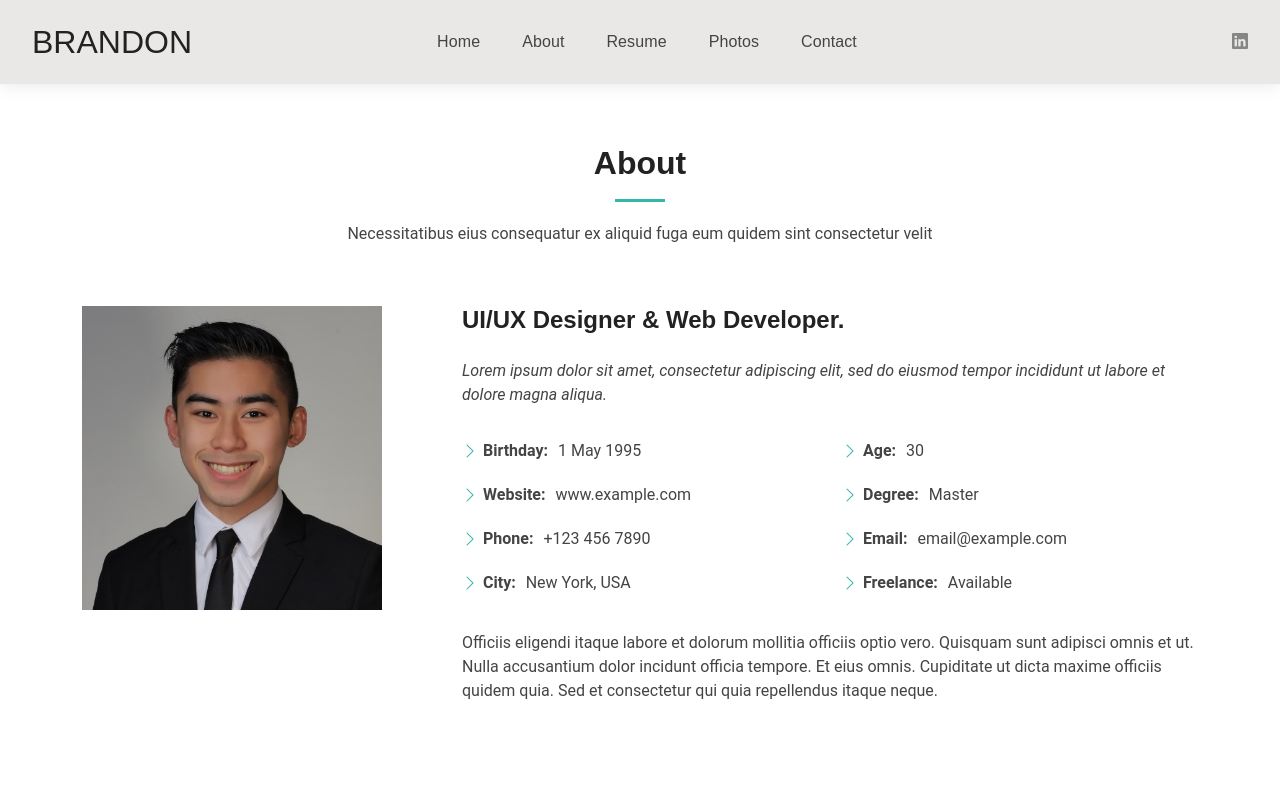
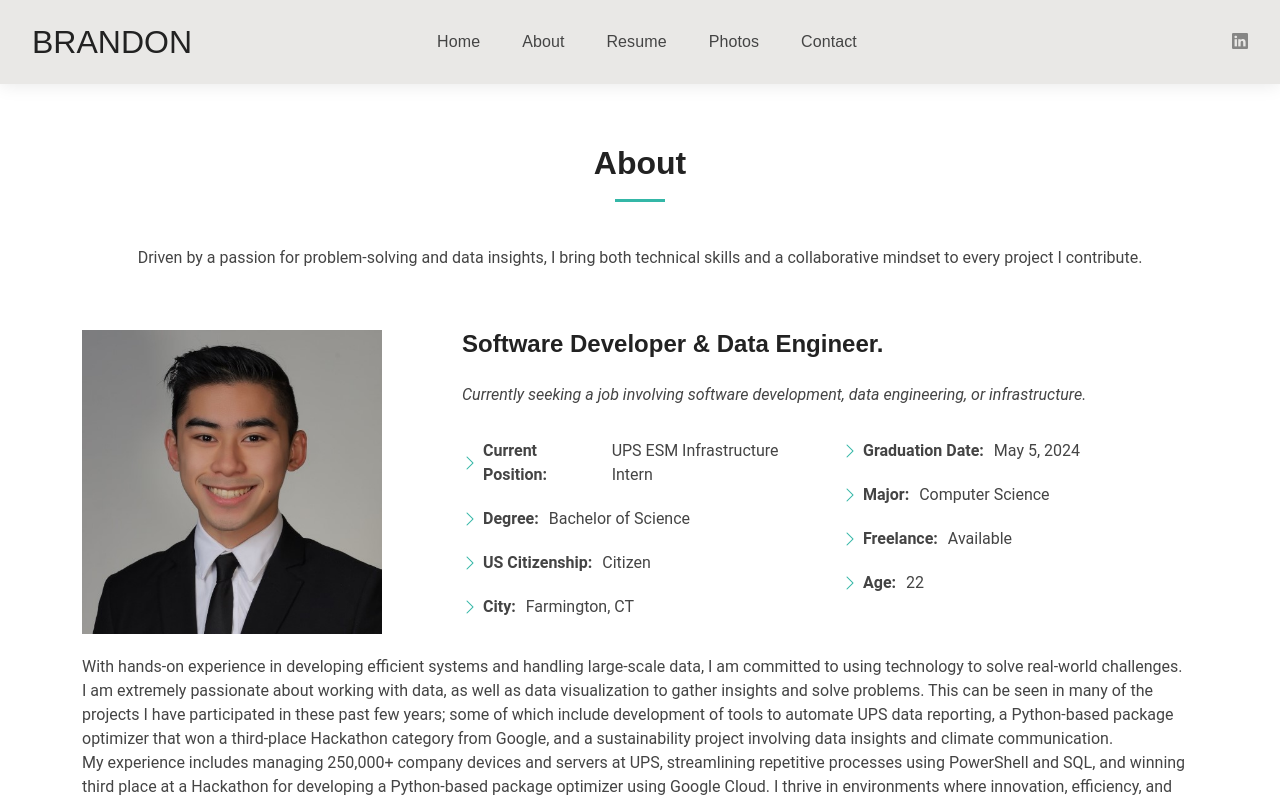
Before and after one commit to bhansea/Personal-Website, a Next.js app: page /about in a window 1280 px wide. Shown: the top 800 px of the page. Built offline with nearby package versions, Linux system fonts and the light colour scheme.

Commit message:
Add personal info to about page

```diff
--- a/src/app/about/page.js
+++ b/src/app/about/page.js
@@ -55,9 +55,9 @@ export default function About() {
       <Head>
         <meta charSet="utf-8" />
         <meta name="viewport" content="width=device-width, initial-scale=1.0" />
-        <title>About - Personal Portfolio</title>
+        <title>About - Personal Stats</title>
         <meta name="description" content="Personal portfolio showcasing skills and experience" />
-        <meta name="keywords" content="portfolio, web developer, ui/ux" />
+        <meta name="keywords" content="portfolio, brandon, software engineer, stats" />
         <link href="/assets/img/favicon.png" rel="icon" />
         <link href="/assets/img/apple-touch-icon.png" rel="apple-touch-icon" />
       </Head>
@@ -67,7 +67,9 @@ export default function About() {
         <section id="about" className="about section">
           <div className="container section-title" data-aos="fade-up">
             <h2>About</h2>
-            <p>Necessitatibus eius consequatur ex aliquid fuga eum quidem sint consectetur velit</p>
+            <p>
+                <br />Driven by a passion for problem-solving and data insights, I bring both technical skills and a collaborative mindset to every project I contribute.
+            </p>
           </div>
 
           <div className="container" data-aos="fade-up" data-aos-delay="100">
@@ -76,33 +78,38 @@ export default function About() {
                 <Image src="/assets/img/profile-img.jpg" className="img-fluid" alt="Profile" width={300} height={400} />
               </div>
               <div className="col-lg-8 content">
-                <h2>UI/UX Designer &amp; Web Developer.</h2>
-                <p className="fst-italic py-3">
-                  Lorem ipsum dolor sit amet, consectetur adipiscing elit, sed do eiusmod tempor incididunt ut labore et dolore magna aliqua.
+                <h2>Software Developer &amp; Data Engineer.</h2>
+                <p className="fst-italic py-3" style={{ fontSize: '16px', marginTop: '0px !important' }}>
+                    Currently seeking a job involving software development, data engineering, or infrastructure.
                 </p>
                 <div className="row">
                   <div className="col-lg-6">
                     <ul>
-                      <li><i className="bi bi-chevron-right"></i> <strong>Birthday:</strong> <span>1 May 1995</span></li>
-                      <li><i className="bi bi-chevron-right"></i> <strong>Website:</strong> <span>www.example.com</span></li>
-                      <li><i className="bi bi-chevron-right"></i> <strong>Phone:</strong> <span>+123 456 7890</span></li>
-                      <li><i className="bi bi-chevron-right"></i> <strong>City:</strong> <span>New York, USA</span></li>
+                      <li><i className="bi bi-chevron-right"></i> <strong>Current Position:</strong> <span>UPS ESM Infrastructure Intern</span></li>
+                      <li><i className="bi bi-chevron-right"></i> <strong>Degree:</strong> <span>Bachelor of Science</span></li>
+                      <li><i className="bi bi-chevron-right"></i> <strong>US Citizenship:</strong> <span>Citizen</span></li>
+                      <li><i className="bi bi-chevron-right"></i> <strong>City:</strong> <span>Farmington, CT</span></li>
                     </ul>
                   </div>
                   <div className="col-lg-6">
                     <ul>
-                      <li><i className="bi bi-chevron-right"></i> <strong>Age:</strong> <span>30</span></li>
-                      <li><i className="bi bi-chevron-right"></i> <strong>Degree:</strong> <span>Master</span></li>
-                      <li><i className="bi bi-chevron-right"></i> <strong>Email:</strong> <span>email@example.com</span></li>
+                      <li><i className="bi bi-chevron-right"></i> <strong>Graduation Date:</strong> <span>May 5, 2024</span></li>
+                      <li><i className="bi bi-chevron-right"></i> <strong>Major:</strong> <span>Computer Science</span></li>
                       <li><i className="bi bi-chevron-right"></i> <strong>Freelance:</strong> <span>Available</span></li>
+                      <li><i className="bi bi-chevron-right"></i> <strong>Age:</strong> <span>22</span></li>
                     </ul>
                   </div>
                 </div>
-                <p className="py-3">
-                  Officiis eligendi itaque labore et dolorum mollitia officiis optio vero. Quisquam sunt adipisci omnis et ut. Nulla accusantium dolor incidunt officia tempore. Et eius omnis. Cupiditate ut dicta maxime officiis quidem quia. Sed et consectetur qui quia repellendus itaque neque.
-                </p>
+
               </div>
             </div>
+
+            <p className="py-3">
+                With hands-on experience in developing efficient systems and handling large-scale data, I am committed to using technology to solve real-world challenges.
+                <br />I am extremely passionate about working with data, as well as data visualization to gather insights and solve problems. This can be seen in many of the projects I have participated in these past few years; some of which include development of tools to automate UPS data reporting, a Python-based package optimizer that won a third-place Hackathon category from Google, and a sustainability project involving data insights and climate communication.
+                <br />My experience includes managing 250,000+ company devices and servers at UPS, streamlining repetitive processes using PowerShell and SQL, and winning third place at a Hackathon for developing a Python-based package optimizer using Google Cloud. I thrive in environments where innovation, efficiency, and teamwork drive success.
+            </p>
+
           </div>
         </section>
 
```
